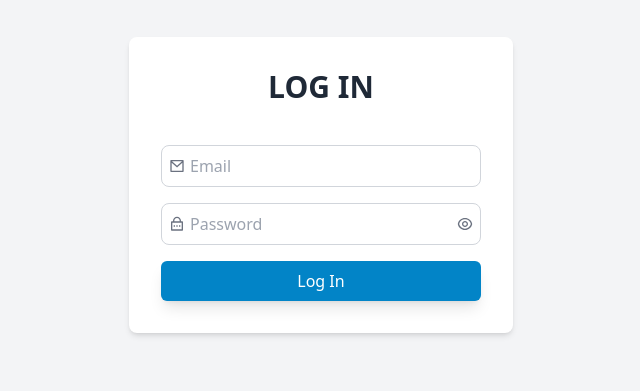
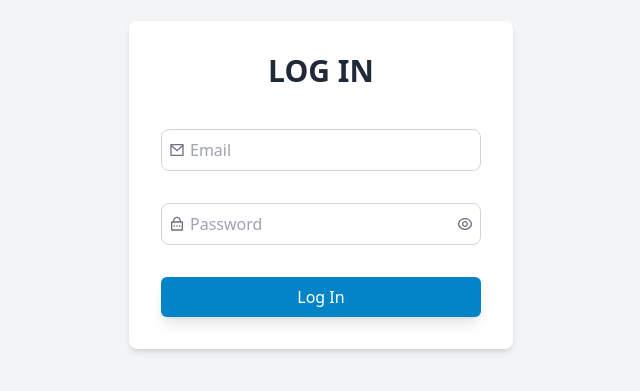
Before and after one commit to oscarcortez/login-project-2, a React (Vite) app: page / in a window 1280 px wide. Shown: the part 215-606 px from the top of the page, without its empty margins (319-959 px from the left). Built offline with nearby package versions, Linux system fonts and the light colour scheme.

Commit message:
added validations

```diff
--- a/src/components/Form/InputText/InputText.tsx
+++ b/src/components/Form/InputText/InputText.tsx
@@ -1,15 +1,17 @@
 import { FunctionComponent, ReactNode } from 'react'
 import { IconType } from 'react-icons'
-import { useForm } from 'react-hook-form'
+import { FieldValues, UseFormRegister } from 'react-hook-form'
 
 type InputTextProps = {
   icon?: IconType
-  register: ReturnType<typeof useForm>['register']
-  type: 'text' | 'email'
+  //register?: ReturnType<typeof useForm>['register']
+  register?: UseFormRegister<FieldValues>
+  type: 'text'
   id?: string
   placeholder: string
   disabled?: boolean
   name: string
+  error?: string
 }
 
 export const InputText: FunctionComponent<InputTextProps> = ({
@@ -17,6 +19,7 @@ export const InputText: FunctionComponent<InputTextProps> = ({
   register,
   disabled,
   name,
+  error,
   ...props
 }): ReactNode => {
   return (
@@ -28,10 +31,14 @@ export const InputText: FunctionComponent<InputTextProps> = ({
         <input
           className="w-full border border-gray-300 outline-none py-2 pl-7 pr-2 rounded-lg transition-all duration-300 hover:border-sky-500  focus:outline-none focus:outline-offset-0 focus:shadow-[0_0_0_0.2rem_rgba(186,230,253,1)]"
           disabled={disabled}
-          {...register(name)}
+          {...(register && register(name))}
           {...props}
         />
       </div>
+
+      <span className="text-red-500 italic text-right text-sm -mt-3">
+        {error || '\u00A0'}
+      </span>
     </>
   )
 }
--- /dev/null
+++ b/src/components/Form/InputText/InputTextProps.ts
@@ -0,0 +1,12 @@
+import { IconType } from 'react-icons'
+import { useForm } from 'react-hook-form'
+
+export type InputTextProps = {
+  icon?: IconType
+  register: ReturnType<typeof useForm>['register']
+  type: 'text' | 'email'
+  id?: string
+  placeholder: string
+  disabled?: boolean
+  name: string
+}
--- a/src/components/Form/Password/Password.tsx
+++ b/src/components/Form/Password/Password.tsx
@@ -2,14 +2,16 @@ import { FunctionComponent, ReactNode } from 'react'
 import { IconType } from 'react-icons'
 import { useState } from 'react'
 import { RiLockPasswordLine, RiEyeLine, RiEyeOffLine } from 'react-icons/ri'
-import { useForm } from 'react-hook-form'
+import { FieldValues, UseFormRegister } from 'react-hook-form'
 
 type InputTextProps = {
   icon?: IconType
   name: string
-  register: ReturnType<typeof useForm>['register']
+  //register?: ReturnType<typeof useForm>['register']
+  register?: UseFormRegister<FieldValues>
   placeholder?: string
   toggleMask: boolean
+  error?: string
 }
 
 export const Password: FunctionComponent<InputTextProps> = ({
@@ -17,6 +19,7 @@ export const Password: FunctionComponent<InputTextProps> = ({
   name,
   register,
   toggleMask,
+  error,
   ...props
 }): ReactNode => {
   const [showPassword, setShowPassword] = useState(false)
@@ -38,7 +41,7 @@ export const Password: FunctionComponent<InputTextProps> = ({
           type={showPassword ? 'text' : 'password'}
           autoComplete={showPassword ? 'current-password' : 'off'}
           className="w-full border border-gray-300 outline-none py-2 px-7 rounded-lg transition-all duration-300 hover:border-sky-500  focus:outline-none focus:outline-offset-0 focus:shadow-[0_0_0_0.2rem_rgba(186,230,253,1)]"
-          {...register(name)}
+          {...(register && register(name))}
           {...props}
         />
 
@@ -55,6 +58,9 @@ export const Password: FunctionComponent<InputTextProps> = ({
             />
           ))}
       </div>
+      <span className="text-red-500 italic text-right text-sm -mt-3">
+        {error || '\u00A0'}
+      </span>
     </>
   )
 }
--- a/src/pages/Login/Login.tsx
+++ b/src/pages/Login/Login.tsx
@@ -1,41 +1,60 @@
-import { FunctionComponent, ReactNode } from 'react'
+import { FunctionComponent, ReactNode, useState } from 'react'
 import { RiMailLine } from 'react-icons/ri'
 import { useForm } from 'react-hook-form'
+import { zodResolver } from '@hookform/resolvers/zod'
 
 import { InputText } from '../../components/Form/InputText'
 import { Password } from '../../components/Form/Password'
 import { Button } from '../../components/Form/Button'
+import { loginSchema } from '../../validations/loginSchema'
 
 import styles from './Login.module.css'
 
+// type LoginFormData = {
+//   email: string
+//   password: string
+// }
+
 export const Login: FunctionComponent = (): ReactNode => {
-  const { register, handleSubmit } = useForm()
+  const {
+    register,
+    handleSubmit,
+    formState: { errors }
+  } = useForm({ resolver: zodResolver(loginSchema) })
+
+  const [isLoading, setIsLoading] = useState(false)
 
   const onSubmit = handleSubmit((data) => {
-    console.log(data)
+    setIsLoading(true)
+    setTimeout(() => {
+      setIsLoading(false)
+      console.log(data)
+    }, 2000)
   })
-
+  // console.log(errors)
   return (
     <>
       <div className={styles.form}>
         <div className="mb-10">
           <h1 className={styles.title}>Log In</h1>
         </div>
-        <form className="flex flex-col gap-4" action="" onSubmit={onSubmit}>
+        <form className="flex flex-col gap-3" action="" onSubmit={onSubmit}>
           <InputText
-            type="email"
+            name="email"
+            type="text"
             placeholder="Email"
             icon={RiMailLine}
             register={register}
-            {...register('email')}
+            error={errors.email?.message as string}
           />
           <Password
+            name="password"
             placeholder="Password"
             toggleMask
             register={register}
-            {...register('password')}
+            error={errors.password?.message as string}
           />
-          <Button>Log In</Button>
+          <Button loading={isLoading}>Log In</Button>
         </form>
       </div>
     </>
--- /dev/null
+++ b/src/validations/loginSchema.ts
@@ -0,0 +1,9 @@
+import { z } from 'zod'
+
+export const loginSchema = z.object({
+  email: z.string().email({ message: 'Invalid email' }),
+  password: z
+    .string()
+    .min(6, { message: 'Password length must be at least 6 characters' })
+    .max(20, { message: 'Password length must be at most 20 characters' })
+})
```
